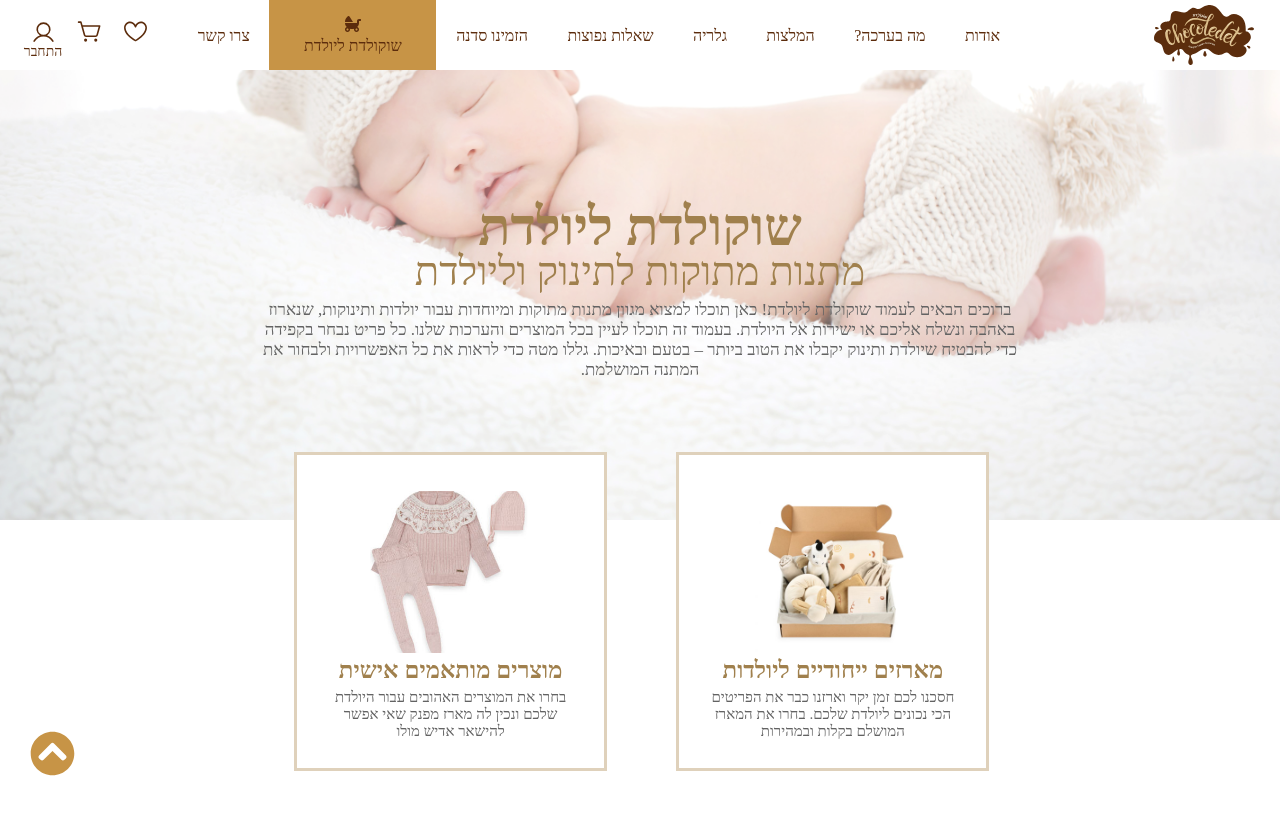
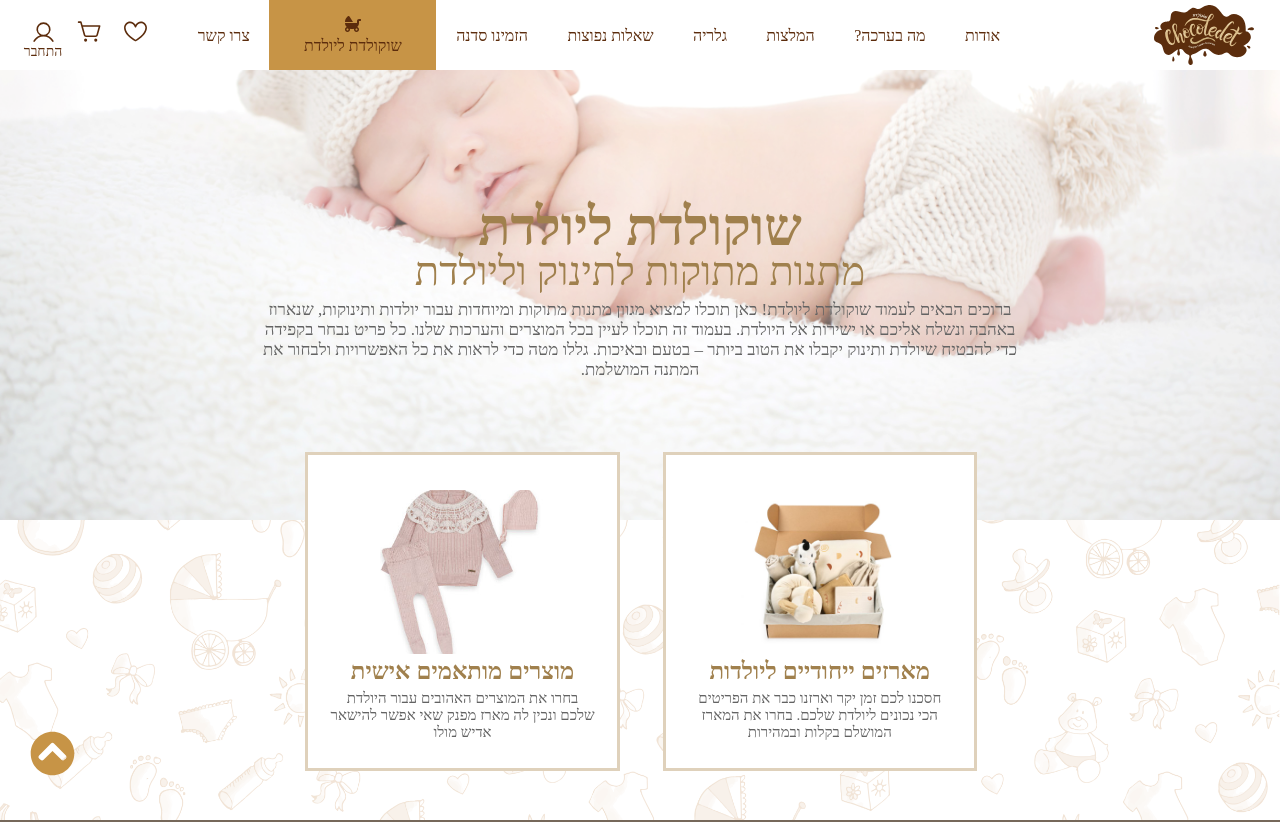
Before and after one commit to TamiWien/ChocoledetFrontend, a React (Vite) app: page /store in a window 1280 px wide. Shown: the top 822 px of the page. Built offline with nearby package versions, Linux system fonts and the light colour scheme; no server answers.

Commit message:
finishes

```diff
--- a/src/components/Menu.jsx
+++ b/src/components/Menu.jsx
@@ -49,7 +49,7 @@ useEffect(() => {
             console.log(user);
             if (user) {
                 setLoginUserrName(user.userName);
-                dispatch(setLoginUser({ userId: user.userId, userName: user.userName, email: user.email, password: user.password }));
+                dispatch(setLoginUser({ userId: user.userId, userName: user.userName, email: user.email, password: user.password, isDeleted: user.isDeleted, phone: user.phone }));
             }
             setIsOpen(!isOpen);
             console.log(user);
--- a/src/index.css
+++ b/src/index.css
@@ -283,6 +283,7 @@ button:hover {
   color:#c79446;
   font-size: 60px;
   font-weight: 900;
+  text-shadow: 0 0 11px #3b1a09;
 }
 
 .typing-text-3 {
@@ -1138,25 +1139,27 @@ padding: 2%;
 }
 
 #storeCategorys{
-  width: 60%;
   height: 300px;
-  margin: auto;
-  margin-bottom: 20px;
+    padding: 0px 22%;
+    background-image: url(/src/assets/images/babyBG.png);
+    background-position: center center;
+    background-repeat: no-repeat;
+    background-size: cover;
 }
 
 .storeCategorys{
-  width: 34%;
-  text-align: center;
-  margin: -68px 4.5% 0px 4.5%;
+  width: 37%;
+  text-align: center;
+  margin: -68px 3% 0px 3%;
   padding: 3%;
   background-color: #fff;
   float: right;
   border: solid 3px #dfd1bb;
-  transition: margin 1.5s ease-in-out;
+  transition: margin 1.2s ease-in-out;
 }
 
 .storeCategorys:hover{
-  margin: -95px 4.5% 0px 4.5%;
+  margin: -80px 3% 0px 3%;
   box-shadow: 0 0 10px rgba(0, 0, 0, 0.1);
 }
 
@@ -1174,20 +1177,6 @@ padding: 2%;
     font-size: 15px;
     font-weight: 300;
     color: #636363;
-}
-
-#storeContent{
-  width: 100%;
-  min-height: 500px;
-  background-image: url('./assets/images/babyBG.png');
-  background-position: center center;
-  background-repeat: no-repeat;
-  background-size: cover;
-}
-
-#storeContent button{
-  margin: -7% 35% 2% 35%;
-  width: 30%;
 }
 
 /***************************************/
@@ -1608,13 +1597,13 @@ padding: 2%;
 }
 
 ::-webkit-scrollbar {
-  width: 12px;               /* width of the entire scrollbar */
+  width: 12px;
 }
 
 ::-webkit-scrollbar-thumb {
-  background-color: #5c2c0c;    /* color of the scroll thumb */
-  border-radius: 20px;       /* roundness of the scroll thumb */
-  border: 3px solid #fbfaf8;  /* creates padding around scroll thumb */
+  background-color: #5c2c0c;
+  border-radius: 20px;
+  border: 1px solid #fbfaf8;
 }
 
 #sideCartContant{
@@ -1665,11 +1654,12 @@ padding: 2%;
 }
 
 #sideCartOrderSummary{
-  width: 94%;
+  width: 73%;
     padding: 0px 16px;
-    margin: 5% 0% 1% 6%;
-}
-
+    margin: 5% auto 0% auto;
+    font-size: 20px;
+    font-weight: 300;
+}
 
 #sideCartButton:hover{
   background-color: #d4b381;
@@ -1875,6 +1865,7 @@ padding: 2%;
   float: left;
     font-size: 13px;
     color: #565656;
+    cursor: pointer;
 }
 
 .deleteUser svg{
--- a/src/pages/PersonalArea.jsx
+++ b/src/pages/PersonalArea.jsx
@@ -16,6 +16,8 @@ const PersonalArea = () => {
     const [saveUserName, setSaveUserName] = useState('');
     const [tempPassword, setTempPassword] = useState('');
     const [savePassword, setSavePassword] = useState('');
+    const [tempPhone, setTempPhone] = useState('');
+    const [savePhone, setSavePhone] = useState('');
     const [tempEmail, setTempEmail] = useState('');
 
     useEffect(() => {
@@ -27,6 +29,8 @@ const PersonalArea = () => {
                 setSaveUserName(user.userName);
                 setTempPassword(user.password);
                 setSavePassword(user.password);
+                setTempPhone(user.phone);
+                setSavePhone(user.phone);
                 setTempEmail(user.email);
             } catch (error) {
                 console.error('Error fetching user:', error);
@@ -37,19 +41,22 @@ const PersonalArea = () => {
 
     const handleChange = (e) => {
         if (e.target.name === 'userName') setTempUserName(e.target.value);
+        console.log('e.target.value:' + e.target.value);
         if (e.target.name === 'password') setTempPassword(e.target.value);
+        if (e.target.name === 'phone') setTempPhone(e.target.value);
     };
 
     const handleSubmit = async (e) => {
         if (e === 'userName') setSaveUserName(tempUserName);
         if (e === 'password') setSavePassword(tempPassword);
+        if (e === 'phone') setSavePhone(tempPhone);
         const userData = {
-            userName: saveUserName,
+            userName: tempUserName,
             email: tempEmail,
-            password: savePassword,
+            password: tempPassword,
+            isDeleted: false,
+            phone: tempPhone,
           };
-        console.log(userId);
-        console.log(userData);
         console.log('user data before sending:', JSON.stringify(userData, null, 2));
         try {
             setEditMode(false);
@@ -58,19 +65,26 @@ const PersonalArea = () => {
         } catch (error) {
             console.error('Error updating user:', error);
         }
+        if (e === 'userName') setSaveUserName(tempUserName);
+        if (e === 'password') setSavePassword(tempPassword);
+        if (e === 'phone') setSavePhone(tempPhone);
+        console.log(userData);
     };
 
     const handleCancel = (field) => {
         if (field === 'userName') setTempUserName(userConected.userName);
         if (field === 'password') setTempPassword(userConected.password);
+        if (field === 'phone') setTempPhone(userConected.phone);
         setEditMode(false);
     };
 
     const handleDelete = async () => {
         try {
             await deleteUser(userId);
+            console.log(userId);
             alert('User deleted successfully');
         } catch (error) {
+            console.log(userId);
             console.error('Error updating user:', error);
         }
     };
@@ -110,12 +124,26 @@ const PersonalArea = () => {
                             </>)}
                         </label>
                     </div>
+                    <div className="field">
+                        <div className='detailsIcons'><FaPhone /></div>
+                        <label> טלפון: {editMode.phone ? (
+                            <>
+                                <input className='change' name='phone' value={tempPhone} onChange={handleChange}/>
+                                <button className='change fail' type="button" onClick={(e) => handleSubmit(e, 'phone')}><CiSaveUp1 /></button>
+                                <button className='change fail' type="button" onClick={() => handleCancel('phone')}><FaTimes /></button>
+                            </>):(
+                            <>
+                                <span>{savePhone}</span>
+                                <MdEdit className='editIcon' onClick={() => setEditMode(prev => ({ ...prev, phone: true }))} />
+                            </>)}
+                        </label>
+                    </div>
                 </form>
                 <div id="noCangeDetails">
                     <div className='detailsIcons'><MdOutlineEmail /></div>
                     <div className="noChange">אימייל: <div className="noChangeIn"> {userConected.email}</div></div>
-                    <div className='detailsIcons'><FaPhone /></div>
-                    <div className="noChange">טלפון: <div className="noChangeIn">{userConected.phone || '000-000-0000'}</div></div>
+                    {/* <div className='detailsIcons'><FaPhone /></div>
+                    <div className="noChange">טלפון: <div className="noChangeIn">{userConected.phone || '000-000-0000'}</div></div> */}
                 </div>
                 <div className="deleteUser" onClick={handleDelete}>מחק חשבון משתמש<MdDeleteOutline /></div>
             </div>
@@ -125,67 +153,3 @@ const PersonalArea = () => {
 };
 
 export default PersonalArea;
-
-// import { useEffect, useState } from "react";
-// import Orders from "../components/Orders";
-// import { useLocation } from "react-router-dom";
-// import { getUserById } from "../services/usersService";
-
-// const PersonalArea = () => {
-
-//     const location = useLocation();
-//     const { userId } = location.state || {};
-//     const [userConected, setUserConected] = useState([]);
-
-//     const fetchData = async () => {
-//         try {
-//             const user = await getUserById(userId);
-//             setUserConected(user);
-//       } catch (error) {
-//           console.error('Error fetching users:', error);
-//       }
-//   };
-
-//   useEffect(() => {
-//       fetchData();
-//   },  [userId]);
-
-//   const handleSubmit = async (userName, email ,password) => {
-//     event.preventDefault();
-//     const orderData = {
-//       userName: userConected.userName,
-//       email: userConected.email,
-//       password: userConected.password,
-//     };
-
-//     console.log('Order data before sending:', JSON.stringify(orderData, null, 2));
-
-//     try {
-//       await updateUser(userId, orderData);
-//     } catch (error) {
-//       console.error('Error updateUser:', error);
-//     }
-//   };
-
-//     return (
-//       <div id="personalArea">
-//         <h1>אזור אישי</h1>
-//         <div id="customerDetails">
-//             <h2>{userConected.userName || "פרטי הלקוח"}</h2>
-//             <p>שם:
-//                 {userConected.userName}
-//                 <button onClick={handleSubmit(userConected.userName, userConected.email, userConected.password)}>3</button>
-//                 <input className='change' placeholder='הכנס שם חדש' value={userConected.userName}
-//                     onChange={() => handleChange(e)}/>
-//             </p>
-//             <p>אימייל: {userConected.email}</p>
-//             <p>סיסמה: {userConected.password}</p>
-//             <p>טלפון: {userConected.phone || '000-000-0000' }</p>
-//             <p>תאריך הרשמה: {new Date(userConected.createdAt).toLocaleDateString()}</p>
-//         </div>
-//         <Orders orders={userConected.orders} />
-//       </div>
-//     );
-//   };
-
-//   export default PersonalArea;
--- a/src/pages/WishList.jsx
+++ b/src/pages/WishList.jsx
@@ -51,7 +51,7 @@ const handleAddToCart = (product) => {
         </div>
       </div>
       <div id='wishlistContent'>
-        <div id='wishlistProductsBox'>
+        <div id='wishlistProductsBox'>{arrWishList.length==0 && <div>עוד לא הוספת מוצרים לרשימת המשאלות שלך</div>}
           {arrWishList.map((p) => (
             <div className='wishlistProductBox' key={p.item.productId}>
               <div className='productBoxIn'>
--- a/src/states/userSlice.js
+++ b/src/states/userSlice.js
@@ -5,6 +5,8 @@ const initialState = {
   userName: "",
   email: "",
   password: "",
+  isDeleted: false,
+  phone: "",
 };
 
 const userSlice = createSlice({
@@ -13,11 +15,13 @@ const userSlice = createSlice({
   reducers: {
 
     setLoginUser: (state, action) => {
-      const { userId, userName, email, password } = action.payload;
+      const { userId, userName, email, password, isDeleted, phone } = action.payload;
       state.userId = userId;
       state.userName = userName;
       state.email = email;
       state.password = password;
+      state.isDeleted = isDeleted;
+      state.phone = phone;
       console.log(action.payload.userId, action.payload.userName, action.payload.email, action.payload.password);
     },
 
@@ -26,6 +30,8 @@ const userSlice = createSlice({
       state.userName = "";
       state.email = "";
       state.password = "";
+      state.isDeleted = false;
+      state.phone= "";
     },
   },
 });
@@ -34,5 +40,7 @@ export const { setLoginUser, setLogoutUser } = userSlice.actions;
 export const selectUserId = (state) => state.user.userId;
 export const selectUserName = (state) => state.user.userName;
 export const selectEmail = (state) => state.user.email;
+export const selectIsDeleted = (state) => state.user.isDeleted;
+export const selectPhone = (state) => state.user.phone;
 export const selectPassword = (state) => state.user.password;
 export default userSlice.reducer;
```
